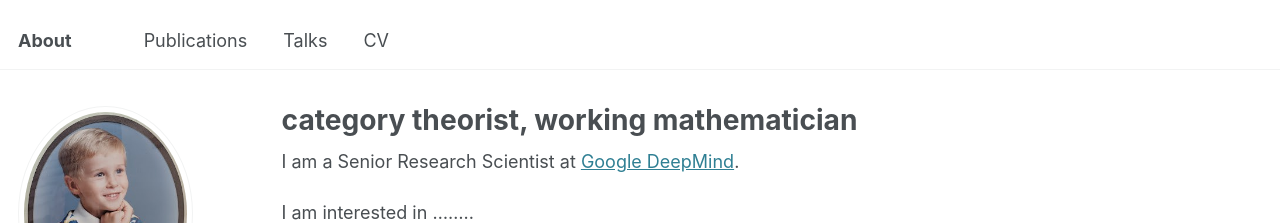
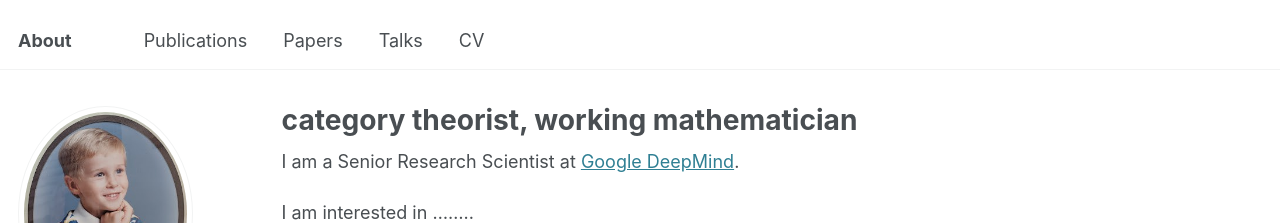
Before and after one commit to mdudzik/mdudzik.github.io, a Jekyll site: the page built from _pages/about.md, in a window 1280 px wide. Shown: the top 223 px of the page. Built offline with Jekyll 4.4.1, drawn with Linux system fonts in a browser that asks for light colours; some web fonts are replaced.

Commit message:
Added papers section

```diff
--- a/_data/navigation.yml
+++ b/_data/navigation.yml
@@ -7,7 +7,8 @@
 main:
   - title: "Publications"
     url: /publications/
-
+  - title: "Papers"
+    url: /papers/
   - title: "Talks"
     url: /talks/
 
```
